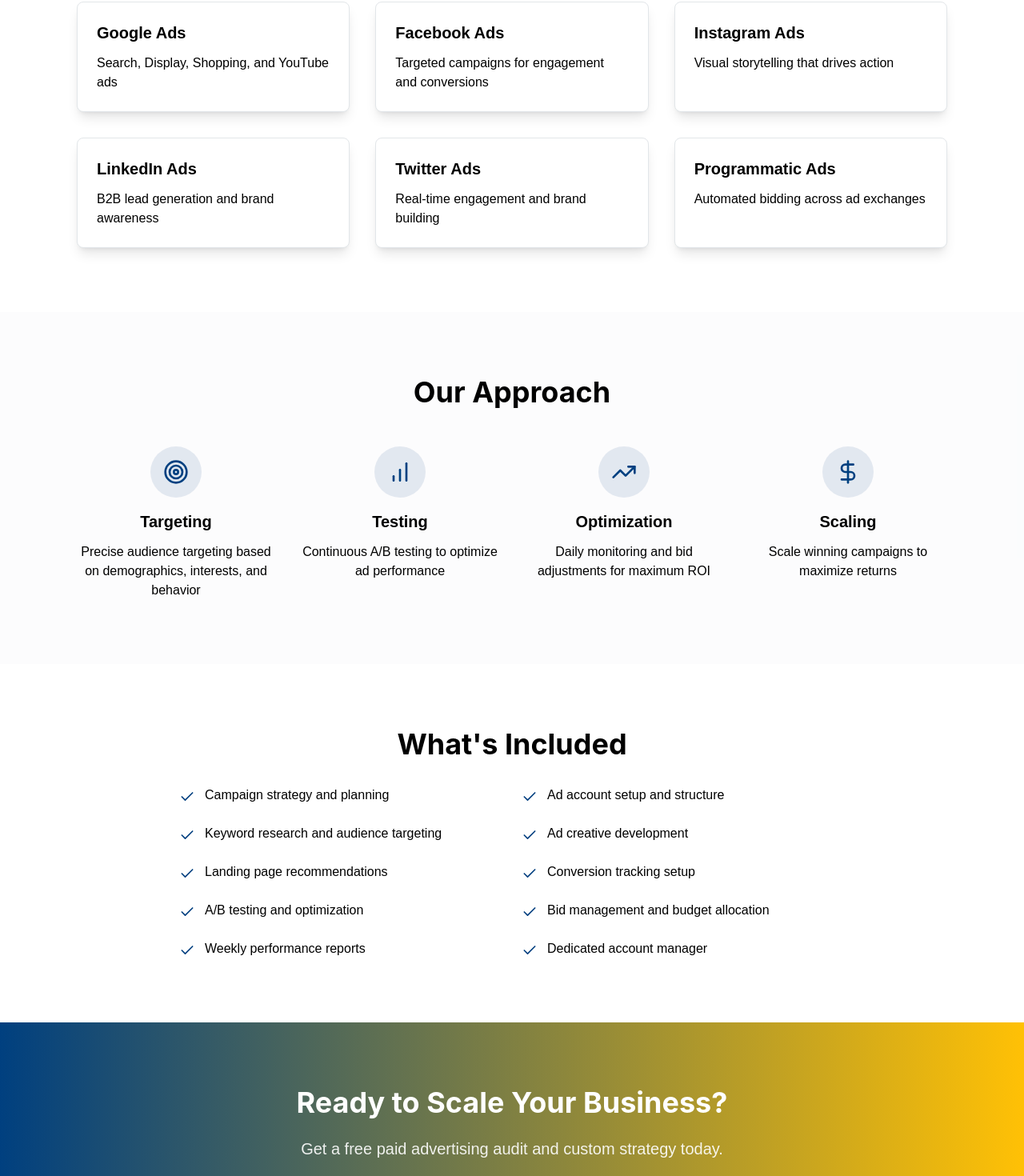
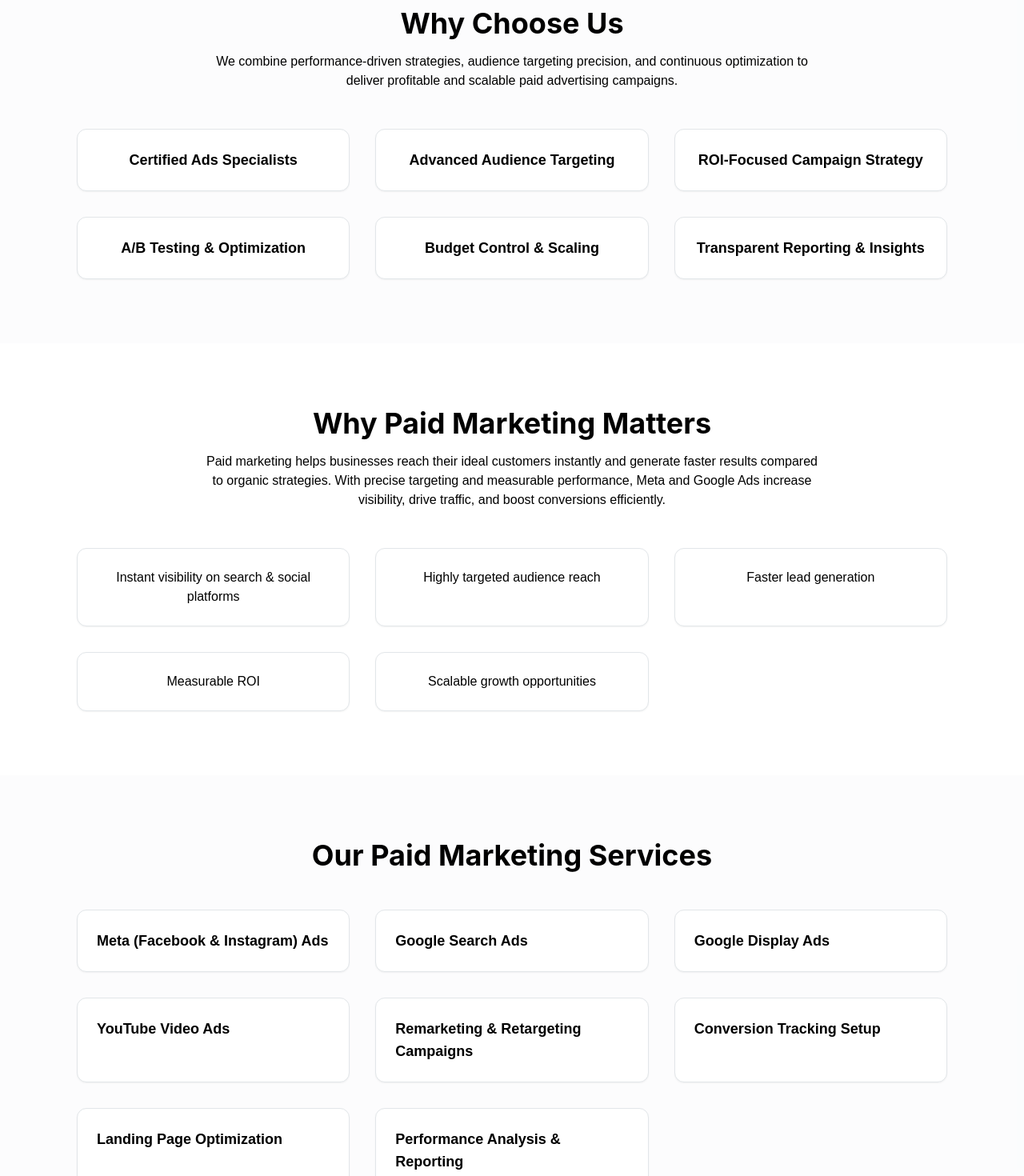
Before and after one commit to SocioBhaarat/SocioBhaarat_Frontend, a React (Vite) app: page /digital-marketing/paid-marketing in a window 1280 px wide. Shown: the part 827-2297 px from the top of the page at 80% size. Built offline with nearby package versions, Linux system fonts and the light colour scheme; the HTML template or start-up script is replaced by a standard one; a web font is replaced by a local one.

Commit message:
Enhance PaidMarketing component with new sections and improved content

```diff
--- a/src/pages/digital-marketing/PaidMarketing.tsx
+++ b/src/pages/digital-marketing/PaidMarketing.tsx
@@ -9,14 +9,107 @@
       <section className="pt-32 pb-16 px-4 sm:px-6 lg:px-8 bg-gradient-to-br from-primary/10 via-background to-secondary/10">
         <div className="container mx-auto max-w-6xl text-center">
           <h1 className="font-display text-5xl sm:text-6xl font-bold mb-6">
-            Paid <span className="bg-gradient-to-r from-primary via-secondary to-accent bg-clip-text text-transparent">Marketing Services</span>
+            Drive Instant Traffic & <span className="bg-gradient-to-r from-primary via-secondary to-accent bg-clip-text text-transparent">Leads with Paid Marketing</span>
           </h1>
           <p className="text-xl text-muted-foreground mb-8 leading-relaxed max-w-3xl mx-auto">
-            Drive instant traffic and conversions with strategic paid advertising campaigns across Google, Facebook, Instagram, and more.
+            We create high-converting Meta and Google ad campaigns that drive targeted traffic, generate quality leads, and maximize return on investment through data-driven paid marketing strategies
           </p>
-          <Button size="lg" className="bg-primary hover:bg-primary/90 text-primary-foreground rounded-full px-8"  onClick={() => navigate("/contact")} >
+          <Button size="lg" className="bg-primary hover:bg-primary/90 text-primary-foreground rounded-full px-8" onClick={() => navigate("/contact")} >
             Start Your Campaign
           </Button>
+        </div>
+      </section>
+
+      {/* Why Choose Us */}
+      <section className="py-20 px-4 sm:px-6 lg:px-8 bg-muted/30">
+        <div className="container mx-auto max-w-6xl text-center">
+          <h2 className="font-display text-4xl font-bold mb-4">
+            Why Choose Us
+          </h2>
+          <p className="text-muted-foreground mb-12 max-w-3xl mx-auto">
+            We combine performance-driven strategies, audience targeting precision,
+            and continuous optimization to deliver profitable and scalable paid advertising campaigns.
+          </p>
+
+          <div className="grid md:grid-cols-3 gap-8">
+            {[
+              "Certified Ads Specialists",
+              "Advanced Audience Targeting",
+              "ROI-Focused Campaign Strategy",
+              "A/B Testing & Optimization",
+              "Budget Control & Scaling",
+              "Transparent Reporting & Insights",
+            ].map((point, index) => (
+              <div
+                key={index}
+                className="bg-card border border-border rounded-xl p-6 shadow-sm hover:shadow-md transition"
+              >
+                <h3 className="font-semibold text-lg">{point}</h3>
+              </div>
+            ))}
+          </div>
+        </div>
+      </section>
+
+
+      {/* Why Paid Marketing Matters */}
+      <section className="py-20 px-4 sm:px-6 lg:px-8">
+        <div className="container mx-auto max-w-6xl text-center">
+          <h2 className="font-display text-4xl font-bold mb-4">
+            Why Paid Marketing Matters
+          </h2>
+          <p className="text-muted-foreground mb-12 max-w-3xl mx-auto">
+            Paid marketing helps businesses reach their ideal customers instantly and
+            generate faster results compared to organic strategies. With precise
+            targeting and measurable performance, Meta and Google Ads increase visibility,
+            drive traffic, and boost conversions efficiently.
+          </p>
+
+          <div className="grid md:grid-cols-3 gap-8">
+            {[
+              "Instant visibility on search & social platforms",
+              "Highly targeted audience reach",
+              "Faster lead generation",
+              "Measurable ROI",
+              "Scalable growth opportunities",
+            ].map((point, index) => (
+              <div
+                key={index}
+                className="bg-card border border-border rounded-xl p-6 shadow-sm"
+              >
+                <p className="font-medium">{point}</p>
+              </div>
+            ))}
+          </div>
+        </div>
+      </section>
+
+      {/* Our services */}
+      <section className="py-20 px-4 sm:px-6 lg:px-8 bg-muted/30">
+        <div className="container mx-auto max-w-6xl">
+          <h2 className="font-display text-4xl font-bold mb-12 text-center">
+            Our Paid Marketing Services
+          </h2>
+
+          <div className="grid md:grid-cols-2 lg:grid-cols-3 gap-8">
+            {[
+              "Meta (Facebook & Instagram) Ads",
+              "Google Search Ads",
+              "Google Display Ads",
+              "YouTube Video Ads",
+              "Remarketing & Retargeting Campaigns",
+              "Conversion Tracking Setup",
+              "Landing Page Optimization",
+              "Performance Analysis & Reporting",
+            ].map((service, index) => (
+              <div
+                key={index}
+                className="bg-card border border-border rounded-xl p-6 shadow-sm hover:shadow-md transition"
+              >
+                <h3 className="font-semibold text-lg">{service}</h3>
+              </div>
+            ))}
+          </div>
         </div>
       </section>
 
```
